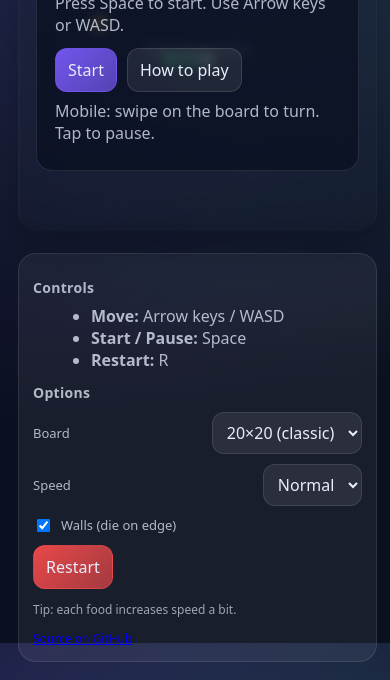
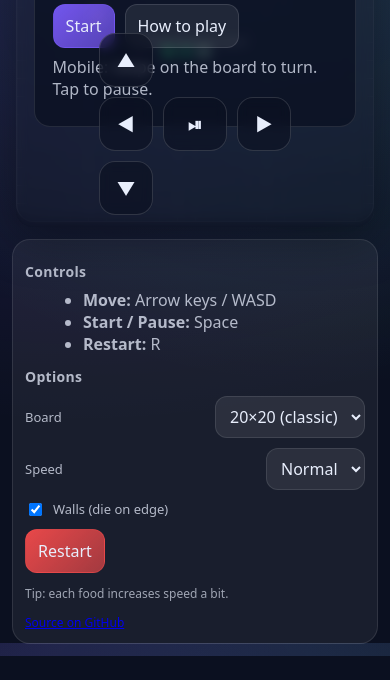
Before and after one commit to galyassist-bot/snake-game, a plain HTML site: page index.html in a window 390 px wide. Shown: the part 201-881 px from the top of the page. After the commit the page ends 857 px from the top, so only its background shows below. Drawn offline with Linux system fonts and the light colour scheme.

Commit message:
Add mobile controls and improved responsive layout

```diff
--- a/index.html
+++ b/index.html
@@ -20,6 +20,17 @@
   <main class="main">
     <section class="board-wrap">
       <canvas id="game" width="600" height="600" aria-label="Snake game"></canvas>
+
+      <div class="mobile-controls" aria-label="Mobile controls">
+        <button class="mc-btn" id="mcUp" aria-label="Up">▲</button>
+        <div class="mc-row">
+          <button class="mc-btn" id="mcLeft" aria-label="Left">◀</button>
+          <button class="mc-btn mc-center" id="mcPause" aria-label="Pause">⏯</button>
+          <button class="mc-btn" id="mcRight" aria-label="Right">▶</button>
+        </div>
+        <button class="mc-btn" id="mcDown" aria-label="Down">▼</button>
+      </div>
+
       <div id="overlay" class="overlay" aria-live="polite">
         <div class="card">
           <h1 id="overlayTitle">Snake</h1>
--- a/script.js
+++ b/script.js
@@ -462,11 +462,47 @@
     walls = chkWalls.checked;
   });
 
+  function wireMobileButtons() {
+    const mcUp = document.getElementById('mcUp');
+    const mcDown = document.getElementById('mcDown');
+    const mcLeft = document.getElementById('mcLeft');
+    const mcRight = document.getElementById('mcRight');
+    const mcPause = document.getElementById('mcPause');
+
+    const press = (el, d) => {
+      if (!el) return;
+      // Use pointer events so it works on touch + mouse
+      el.addEventListener('pointerdown', (e) => {
+        e.preventDefault();
+        if (d) setDir(d);
+        // If game hasn't started yet, start on first directional press
+        if (!running && !dead) start();
+      });
+    };
+
+    press(mcUp, DIRS.up);
+    press(mcDown, DIRS.down);
+    press(mcLeft, DIRS.left);
+    press(mcRight, DIRS.right);
+
+    if (mcPause) {
+      mcPause.addEventListener('pointerdown', (e) => {
+        e.preventDefault();
+        togglePause();
+      });
+    }
+  }
+
   // keyboard + touch
   window.addEventListener('keydown', onKeyDown);
   canvas.addEventListener('pointerdown', onPointerDown);
   canvas.addEventListener('pointerup', onPointerUp);
   canvas.addEventListener('pointercancel', () => { pointerDown = null; });
+
+  // prevent double-tap zoom / scroll quirks
+  document.addEventListener('gesturestart', (e) => e.preventDefault(), { passive: false });
+
+  wireMobileButtons();
 
   // init
   elBest.textContent = String(best);
--- a/style.css
+++ b/style.css
@@ -75,6 +75,49 @@ canvas{
   border-radius: 18px;
   box-shadow: 0 16px 48px rgba(0,0,0,0.35);
   touch-action: none;
+}
+
+/* Mobile D-pad (shown on small screens) */
+.mobile-controls{
+  position: absolute;
+  left: 50%;
+  bottom: 12px;
+  transform: translateX(-50%);
+  display: none;
+  gap: 10px;
+  align-items: center;
+  justify-content: center;
+  z-index: 3;
+  user-select: none;
+  -webkit-user-select: none;
+}
+
+.mobile-controls .mc-row{
+  display: flex;
+  gap: 10px;
+  align-items: center;
+}
+
+.mc-btn{
+  width: 54px;
+  height: 54px;
+  border-radius: 16px;
+  border: 1px solid rgba(255,255,255,0.14);
+  background: rgba(11,16,32,0.60);
+  color: var(--text);
+  font-weight: 800;
+  font-size: 18px;
+  backdrop-filter: blur(6px);
+  -webkit-backdrop-filter: blur(6px);
+}
+
+.mc-btn:active{
+  transform: translateY(1px);
+  filter: brightness(1.12);
+}
+
+.mc-center{
+  width: 64px;
 }
 
 .panel{
@@ -178,3 +221,11 @@ kbd{
   .main{ grid-template-columns: 1fr; }
   .board-wrap{ width: min(92vmin, 700px); }
 }
+
+@media (max-width: 680px){
+  .top{ padding: 12px 12px; }
+  .main{ padding: 0 12px 12px; gap: 12px; }
+  .panel{ padding: 12px; }
+  .mobile-controls{ display: grid; grid-template-rows: auto auto auto; }
+  .overlay{ padding-bottom: 90px; } /* keep overlay buttons above d-pad */
+}
```
